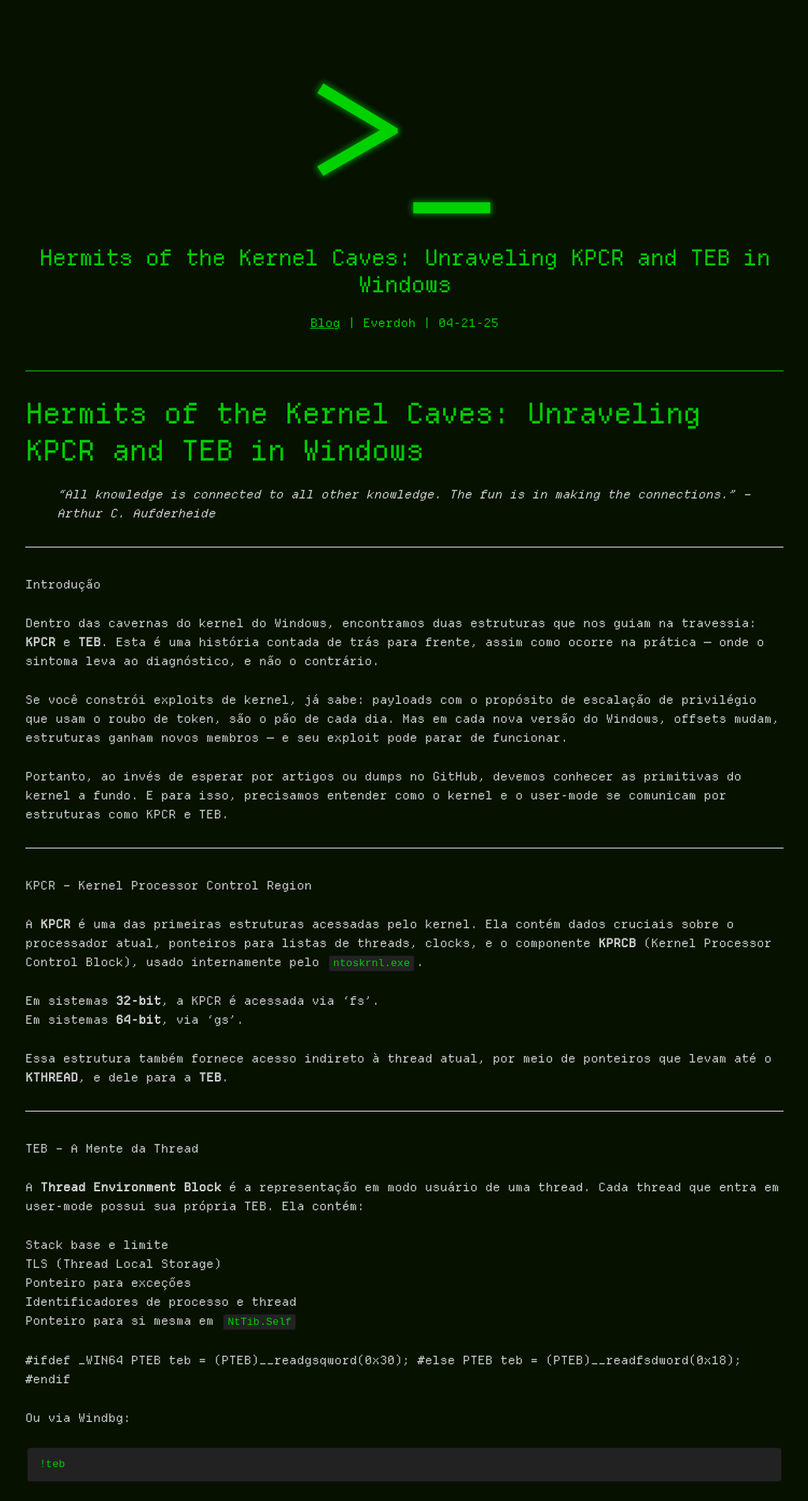
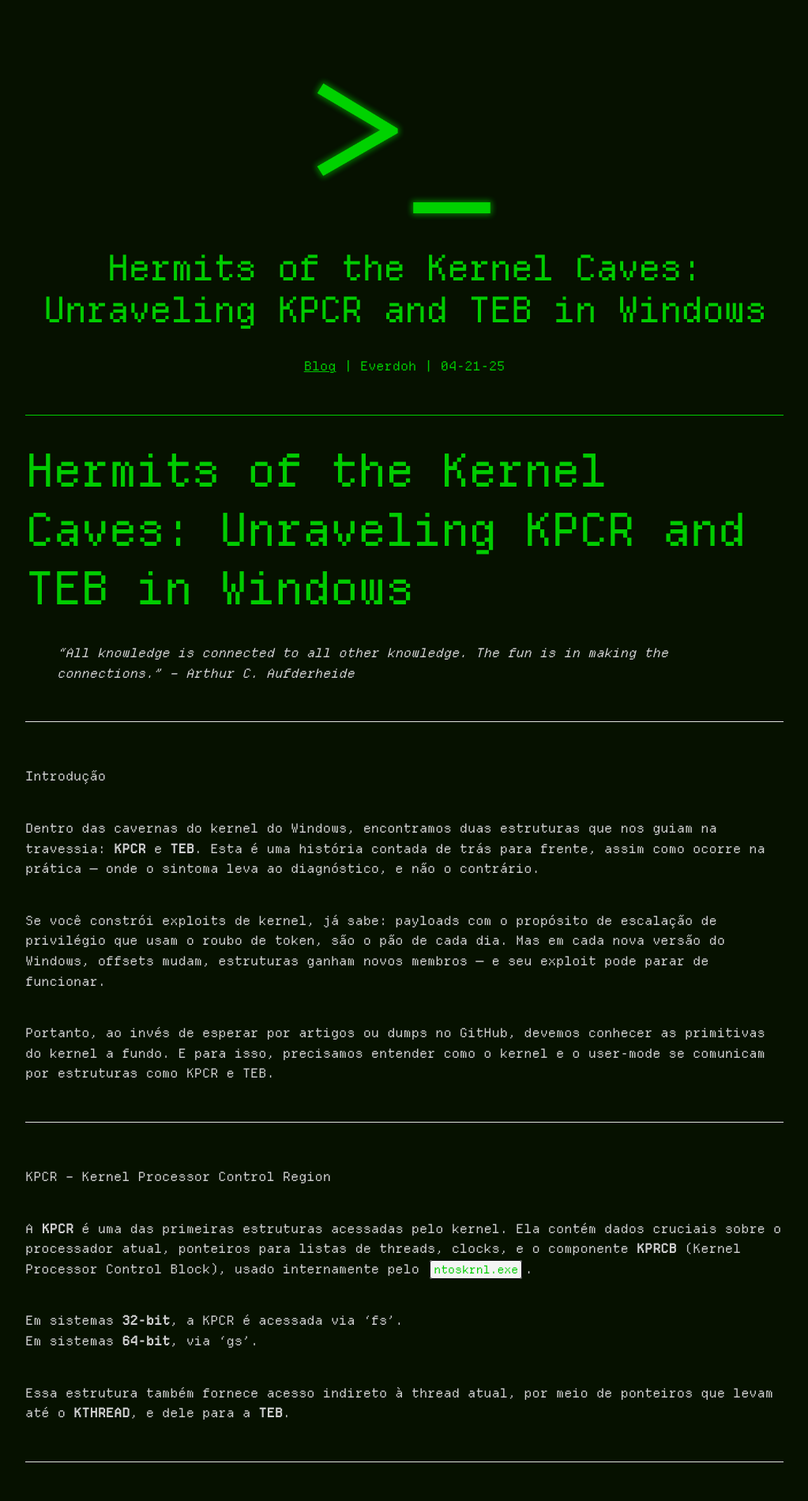
Before and after one commit to Everdoh/everdoh.github.io, a Jekyll site: the page built from _posts/2025-04-21-TEB.md, in a window 1280 px wide. Shown: the top 1900 px of the page at 79% size, without its empty margins (128-1151 px from the left). Built offline with Jekyll 4.4.1, drawn with Linux system fonts in a browser that asks for light colours.

Commit message:
Ajuste de legibilidade

```diff
--- a/assets/main.scss
+++ b/assets/main.scss
@@ -1,18 +1,35 @@
 ---
-# Only the main Sass file needs front matter (the dashes are enough)
+# O front matter (os traços) deve continuar no topo para o Jekyll processar o arquivo
 ---
 
 @import "skeleton";
 @import "morph";
 
+/* 1. Definição da Fonte */
 @font-face {
   font-family: 'Departure Mono';
-  src: url('{{ "/assets/fonts/DepartureMono-Regular.otf" | relative_url }}');
+  src: url('{{ "/assets/fonts/DepartureMono-Regular.otf" | relative_url }}') format('opentype');
   font-weight: normal;
   font-style: normal;
+  font-display: swap;
 }
 
-/* Aplica a todo o site */
-html, body, p, li, h1, h2, h3 {
+/* 2. Aplicação Global */
+html, body {
+  font-family: 'Departure Mono', monospace !important;
+  font-size: 16px;      /* Ajuste de tamanho para legibilidade */
+  line-height: 1.6;    /* Espaçamento entre linhas */
+}
+
+/* 3. Ajustes para Títulos e Código */
+h1, h2, h3, p, li {
   font-family: 'Departure Mono', monospace !important;
 }
+
+code, pre {
+  font-family: 'Departure Mono', monospace !important;
+  font-size: 14px;
+  background-color: #f4f4f4; /* Cria um leve fundo cinza para o código */
+  padding: 2px 4px;
+  border-radius: 3px;
+}
```
